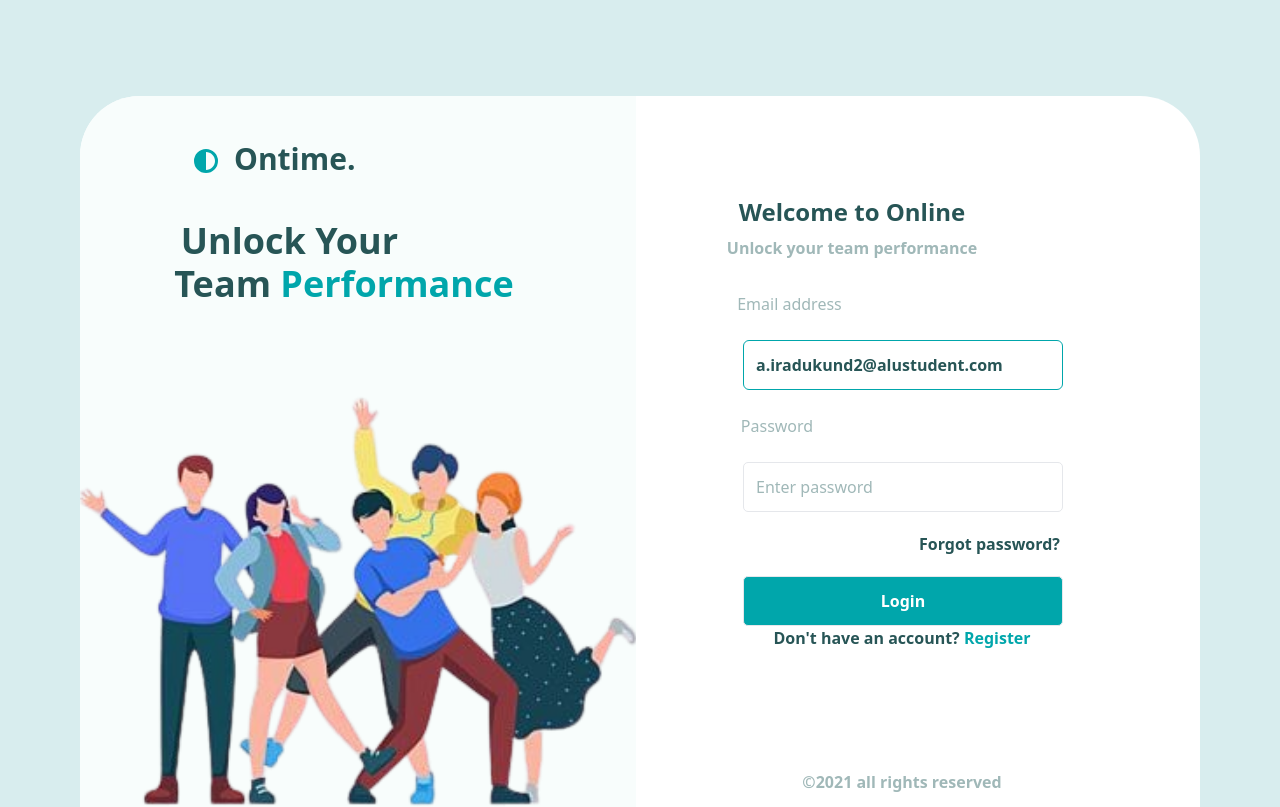
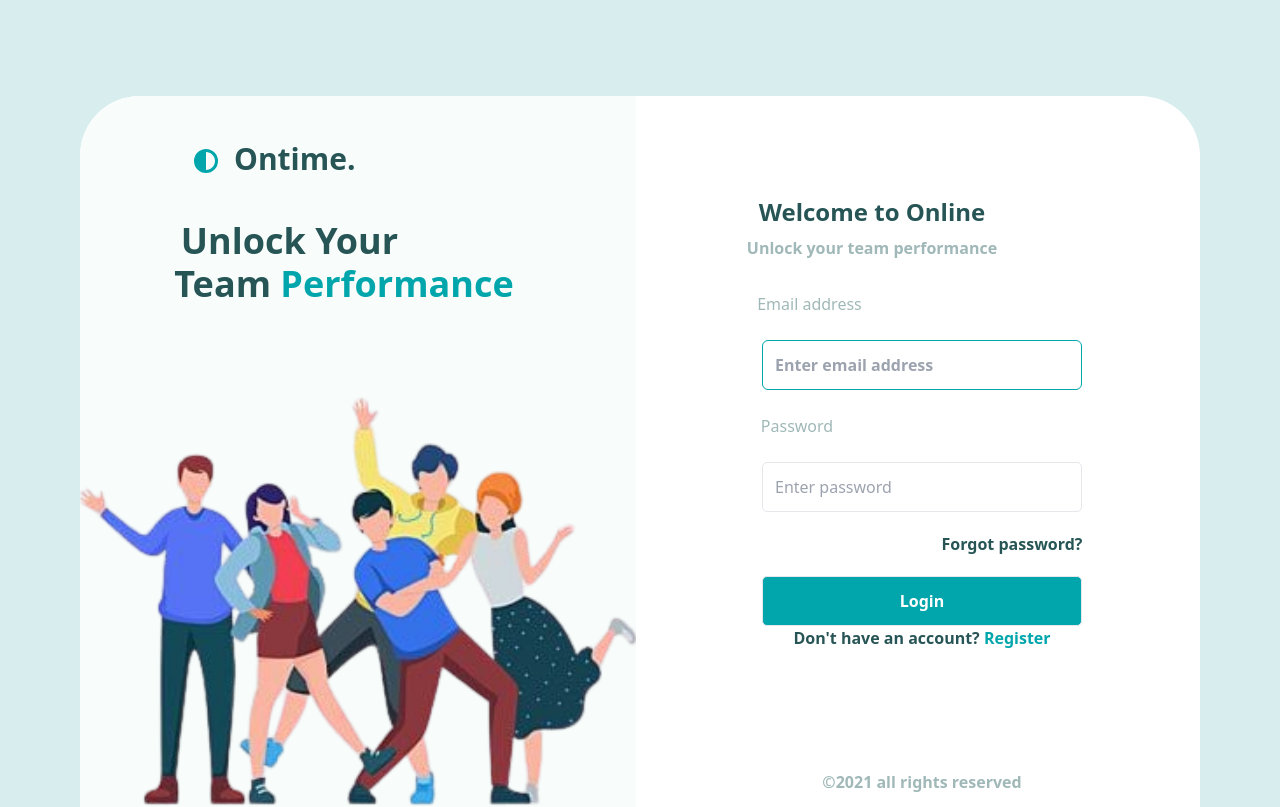
Before and after one commit to angeiradu/login-page-react, a React (Create React App) app: page / in a window 1280 px wide. Shown: the top 807 px of the page. Built offline with nearby package versions, Linux system fonts and the light colour scheme.

Commit message:
login page

```diff
--- a/src/components/login.jsx
+++ b/src/components/login.jsx
@@ -21,16 +21,16 @@ const login = () => {
             </div>
           </div>
           <div>
-            <p className='text-[#275556] text-2xl font-bold pt-[100px] ml-[-140px]'>Welcome to Online</p>
-            <p className='text-[#a0b8b8] py-2  font-bold  ml-[-140px]'>Unlock your team performance</p>
-            <p className='text-[#a0b8b8] py-6 ml-[-265px]'>Email address</p>
-            <p className='border  border-[#00a6ab] rounded-md p-3 w-80 ml-[99px] text-left  text-[#275556] font-bold'>a.iradukund2@alustudent.com</p>
-            <p className='text-[#a0b8b8] py-6 ml-[-290px]'>Password</p>
-            <p className='border p-3 w-80 ml-[99px] text-left rounded-[5px] text-[#a0b8b8] '>Enter password</p>
-            <p className='font-bold text-[#275556] ml-[135px] pt-[20px]'>Forgot password?</p>
-            <p className='border p-3 w-80 mt-[20px] ml-[99px] text-center rounded-[5px] text-[#ffff] bg-[#00a6ab] font-bold'>Login</p>
-            <p className='  text-[#275556] font-bold mr-[40px]'>Don't have an account? <span className='text-[#00a6ab] '>Register</span></p>
-            <p className='text-[#a0b8b8]  mt-[120px] font-bold mr-[40px]'>©2021 all rights reserved</p>
+            <p className='text-[#275556] text-2xl font-bold pt-[100px] ml-[-100px]'>Welcome to Online</p>
+            <p className='text-[#a0b8b8] py-2  font-bold  ml-[-100px]'>Unlock your team performance</p>
+            <p className='text-[#a0b8b8] py-6 ml-[-225px]'>Email address</p>
+            <input type='text' name='eamil' placeholder='Enter email address'  className='border  border-[#00a6ab] rounded-md p-3 w-80  text-left  text-[#275556] font-bold'/>
+            <p className='text-[#a0b8b8] py-6 ml-[-250px]'>Password</p>
+            <input type='text' name='password' placeholder='Enter password' className='border p-3 w-80  text-left rounded-[5px] text-[#a0b8b8]' />
+            <p className='font-bold text-[#275556] ml-[180px] pt-[20px]'>Forgot password?</p>
+            <button type='button' className='border p-3 w-80 mt-[20px]  text-center rounded-[5px] text-[#ffff] bg-[#00a6ab] font-bold'>Login</button>
+            <p className='  text-[#275556] font-bold '>Don't have an account? <span className='text-[#00a6ab] '>Register</span></p>
+            <p className='text-[#a0b8b8]  mt-[120px] font-bold '>©2021 all rights reserved</p>
           </div>
         </div>
       </div>
```
